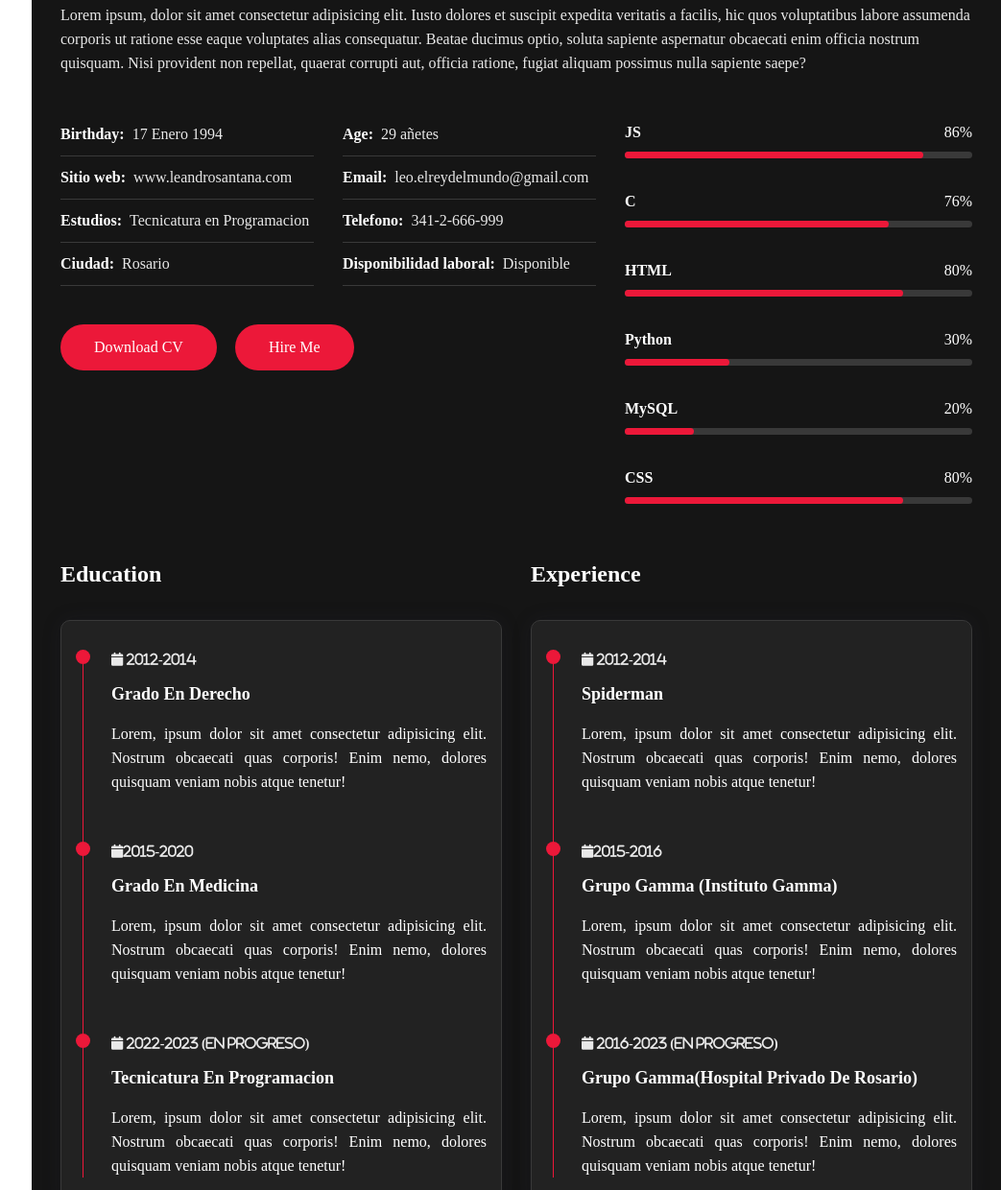
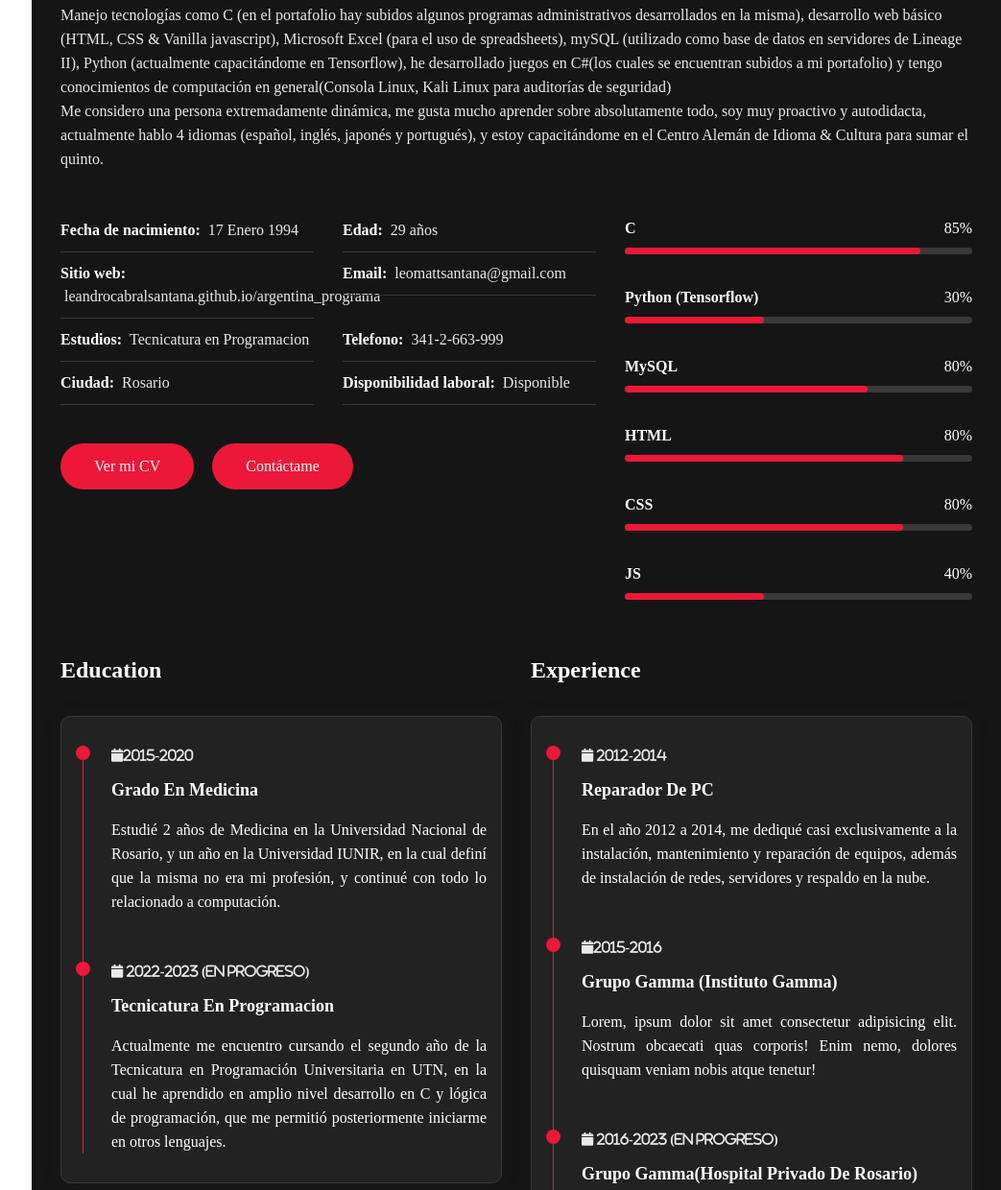
Before and after one commit to Leandrocabralsantana/argentina_programa, a plain HTML site: page index.html in a window 1280 px wide. Shown: the part 1028-2268 px from the top of the page at 96% size, without its empty margins (237-1280 px from the left). Drawn offline with nearby package versions, Linux system fonts and the light colour scheme; a web font is replaced by a local one.

Commit message:
Updates en Index
Saqué algunos lorem y agregué datos reales.

```diff
--- a/index.html
+++ b/index.html
@@ -46,8 +46,9 @@
                         <div class="home-info padd-15">
                             <h3 class="hello">Hola, mi nombre es <span class="name">Leandro Cabral Santana</span></h3>
                             <h3 class="my-profession">Soy <span class="typing"> Data Science & Developer Trainee</span> </h3>
-                            <p>Lorem ipsum dolor sit amet consectetur adipisicing elit. Incidunt, tempora. Libero rem tenetur natus optio maiores molestiae consequatur atque harum!.</p>
-                            <a href="#contact" class="btn hire-me">Hire Me</a>
+                            <p>Soy un estudiante de la Tecnicatura Universitaria en Programación en UTN. Por el momento me estoy capacitando en Data Science & Desarrollo Web, en Udemy y Argentina Programa, respectivamente. Aunque aún no tengo experiencia formal laboral en el área de IT, si tengo amplios conocimientos de la misma (tanto de software, como de hardware). Y actualmente estoy buscando seguir expandiendo mis conocimientos a través tanto de cursos, tutoriales, documentación, etc, los cuales aplico en los proyectos subidos a mi portafolio.
+                                Cualquier duda, no dudes en preguntar, un abrazo!</p>
+                            <a href="#contact" class="btn hire-me">Contáctame</a>
                         </div>
                         <div class="home-img padd-15">
                             <img src="img/perfil.JPG" alt="No se pudo cargar la imagen.">
@@ -68,30 +69,31 @@
                         <div class="about-content padd-15">
                             <div class="row">
                                 <div class="about-text padd-15">
-                                    <h3>I'm Leandro Cabral Santana and <span>Web Developer</span></h3>
-                                    <p>Lorem ipsum, dolor sit amet consectetur adipisicing elit. Iusto dolores et suscipit expedita veritatis a facilis, hic quos voluptatibus labore assumenda corporis ut ratione esse eaque voluptates alias consequatur. Beatae ducimus optio, soluta sapiente aspernatur obcaecati enim officia nostrum quisquam. Nisi provident non repellat, quaerat corrupti aut, officia ratione, fugiat aliquam possimus nulla sapiente saepe?</p>
+                                    <h3>Mi nombre es Leandro Cabral Santana y soy <span>Programador</span></h3>
+                                    <p>Manejo tecnologías como C (en el portafolio hay subidos algunos programas administrativos desarrollados en la misma), desarrollo web básico (HTML, CSS & Vanilla javascript), Microsoft Excel (para el uso de spreadsheets), mySQL (utilizado como base de datos en servidores de Lineage II), Python (actualmente capacitándome en Tensorflow), he desarrollado juegos en C#(los cuales se encuentran subidos a mi portafolio) y tengo conocimientos de computación en general(Consola Linux, Kali Linux para auditorías de seguridad) </p>
+                                    <p>Me considero una persona extremadamente dinámica, me gusta mucho aprender sobre absolutamente todo, soy muy proactivo y autodidacta, actualmente hablo 4 idiomas (español, inglés, japonés y portugués), y estoy capacitándome en el Centro Alemán de Idioma & Cultura para sumar el quinto.</p>
                                 </div>
                             </div>
                             <div class="row">
                                 <div class="personal-info padd-15">
                                     <div class="row">
                                         <div class="info-item padd-15">
-                                            <p>Birthday: <span> 17 Enero 1994</span></p>
+                                            <p>Fecha de nacimiento: <span> 17 Enero 1994</span></p>
                                         </div>
                                         <div class="info-item padd-15">
-                                            <p>Age: <span> 29 añetes</span></p>
+                                            <p>Edad: <span> 29 años</span></p>
                                         </div>
                                         <div class="info-item padd-15">
-                                            <p>Sitio web: <span> www.leandrosantana.com</span></p>
+                                            <p>Sitio web: <span> leandrocabralsantana.github.io/argentina_programa</span></p>
                                         </div>
                                         <div class="info-item padd-15">
-                                            <p>Email: <span> leo.elreydelmundo@gmail.com</span></p>
+                                            <p>Email: <span> leomattsantana@gmail.com</span></p>
                                         </div>
                                         <div class="info-item padd-15">
                                             <p>Estudios: <span> Tecnicatura en Programacion</span></p>
                                         </div>
                                         <div class="info-item padd-15">
-                                            <p>Telefono: <span> 341-2-666-999</span></p>
+                                            <p>Telefono: <span> 341-2-663-999</span></p>
                                         </div>
                                         <div class="info-item padd-15">
                                             <p>Ciudad: <span> Rosario</span></p>
@@ -102,25 +104,32 @@
                                     </div>
                                     <div class="row">
                                         <div class="buttons padd-15">
-                                            <a href="#" class="btn">Download CV</a>
-                                            <a href="#contact" class="btn hire-me">Hire Me</a>
+                                            <a href="img/curriculum.jpg" class="btn">Ver mi CV</a>
+                                            <a href="#contact" class="btn hire-me">Contáctame</a>
                                         </div>
                                     </div>
                                 </div>
                                 <div class="skills padd-15">
                                     <div class="row">
                                         <div class="skill-item padd-15">
-                                            <h5>JS</h5>
+                                            <h5>C</h5>
                                             <div class="progress">
-                                                <div class="progress-in" style="width: 86%;"></div>
-                                                <div class="skill-percent">86%</div>
+                                                <div class="progress-in" style="width: 85%;"></div>
+                                                <div class="skill-percent">85%</div>
                                             </div>
                                         </div>
                                         <div class="skill-item padd-15">
-                                            <h5>C</h5>
+                                            <h5>Python (Tensorflow)</h5>
                                             <div class="progress">
-                                                <div class="progress-in" style="width: 76%;"></div>
-                                                <div class="skill-percent">76%</div>
+                                                <div class="progress-in" style="width: 40%;"></div>
+                                                <div class="skill-percent">30%</div>
+                                            </div>
+                                        </div>
+                                        <div class="skill-item padd-15">
+                                            <h5>mySQL</h5>
+                                            <div class="progress">
+                                                <div class="progress-in" style="width: 70%;"></div>
+                                                <div class="skill-percent">80%</div>
                                             </div>
                                         </div>
                                         <div class="skill-item padd-15">
@@ -131,24 +140,17 @@
                                             </div>
                                         </div>
                                         <div class="skill-item padd-15">
-                                            <h5>Python</h5>
-                                            <div class="progress">
-                                                <div class="progress-in" style="width: 30%;"></div>
-                                                <div class="skill-percent">30%</div>
-                                            </div>
-                                        </div>
-                                        <div class="skill-item padd-15">
-                                            <h5>mySQL</h5>
-                                            <div class="progress">
-                                                <div class="progress-in" style="width: 20%;"></div>
-                                                <div class="skill-percent">20%</div>
-                                            </div>
-                                        </div>
-                                        <div class="skill-item padd-15">
                                             <h5>CSS</h5>
                                             <div class="progress">
                                                 <div class="progress-in" style="width: 80%;"></div>
                                                 <div class="skill-percent">80%</div>
+                                            </div>
+                                        </div>
+                                        <div class="skill-item padd-15">
+                                            <h5>JS</h5>
+                                            <div class="progress">
+                                                <div class="progress-in" style="width: 40%;"></div>
+                                                <div class="skill-percent">40%</div>
                                             </div>
                                         </div>
                                     </div>
@@ -164,28 +166,19 @@
                                                 <div class="timeline-item">
                                                     <div class="circle-dot"></div>
                                                     <h3 class="timeline-date">
-                                                        <i class="fa fa-calendar"> 2012-2014</i>
-                                                    </h3>
-                                                    <h4 class="timeline-title">Grado en Derecho</h4>
-                                                    <p class="timeline-text">Lorem, ipsum dolor sit amet consectetur adipisicing elit. Nostrum obcaecati quas corporis! Enim nemo, dolores quisquam veniam nobis atque tenetur!</p>
-                                                </div>
-                                                <!-- ///// Timeline Item /////-->
-                                                <div class="timeline-item">
-                                                    <div class="circle-dot"></div>
-                                                    <h3 class="timeline-date">
                                                         <i class="fa fa-calendar">2015-2020</i>
                                                     </h3>
                                                     <h4 class="timeline-title">Grado en Medicina</h4>
-                                                    <p class="timeline-text">Lorem, ipsum dolor sit amet consectetur adipisicing elit. Nostrum obcaecati quas corporis! Enim nemo, dolores quisquam veniam nobis atque tenetur!</p>
+                                                    <p class="timeline-text">Estudié 2 años de Medicina en la Universidad Nacional de Rosario, y un año en la Universidad IUNIR, en la cual definí que la misma no era mi profesión, y continué con todo lo relacionado a computación. </p>
                                                 </div>
-                                                <!-- ///// Timeline Item /////-->
+                                                  <!-- ///// Timeline Item /////-->
                                                 <div class="timeline-item">
                                                     <div class="circle-dot"></div>
                                                     <h3 class="timeline-date">
                                                         <i class="fa fa-calendar"> 2022-2023 (En progreso)</i>
                                                     </h3>
                                                     <h4 class="timeline-title">Tecnicatura en Programacion</h4>
-                                                    <p class="timeline-text">Lorem, ipsum dolor sit amet consectetur adipisicing elit. Nostrum obcaecati quas corporis! Enim nemo, dolores quisquam veniam nobis atque tenetur!</p>
+                                                    <p class="timeline-text">Actualmente me encuentro cursando el segundo año de la Tecnicatura en Programación Universitaria en UTN, en la cual he aprendido en amplio nivel desarrollo en C y lógica de programación, que me permitió posteriormente iniciarme en otros lenguajes.</p>
                                                 </div>
                                             </div>
                                         </div>
@@ -202,8 +195,8 @@
                                                     <h3 class="timeline-date">
                                                         <i class="fa fa-calendar"> 2012-2014</i>
                                                     </h3>
-                                                    <h4 class="timeline-title">Spiderman</h4>
-                                                    <p class="timeline-text">Lorem, ipsum dolor sit amet consectetur adipisicing elit. Nostrum obcaecati quas corporis! Enim nemo, dolores quisquam veniam nobis atque tenetur!</p>
+                                                    <h4 class="timeline-title">Reparador de PC</h4>
+                                                    <p class="timeline-text">En el año 2012 a 2014, me dediqué casi exclusivamente a la instalación, mantenimiento y reparación de equipos, además de instalación de redes, servidores y respaldo en la nube.</p>
                                                 </div>
                                                 <!-- ///// Timeline Item /////-->
                                                 <div class="timeline-item">
```
Also changed, not shown: img/curriculum.jpg (added).
